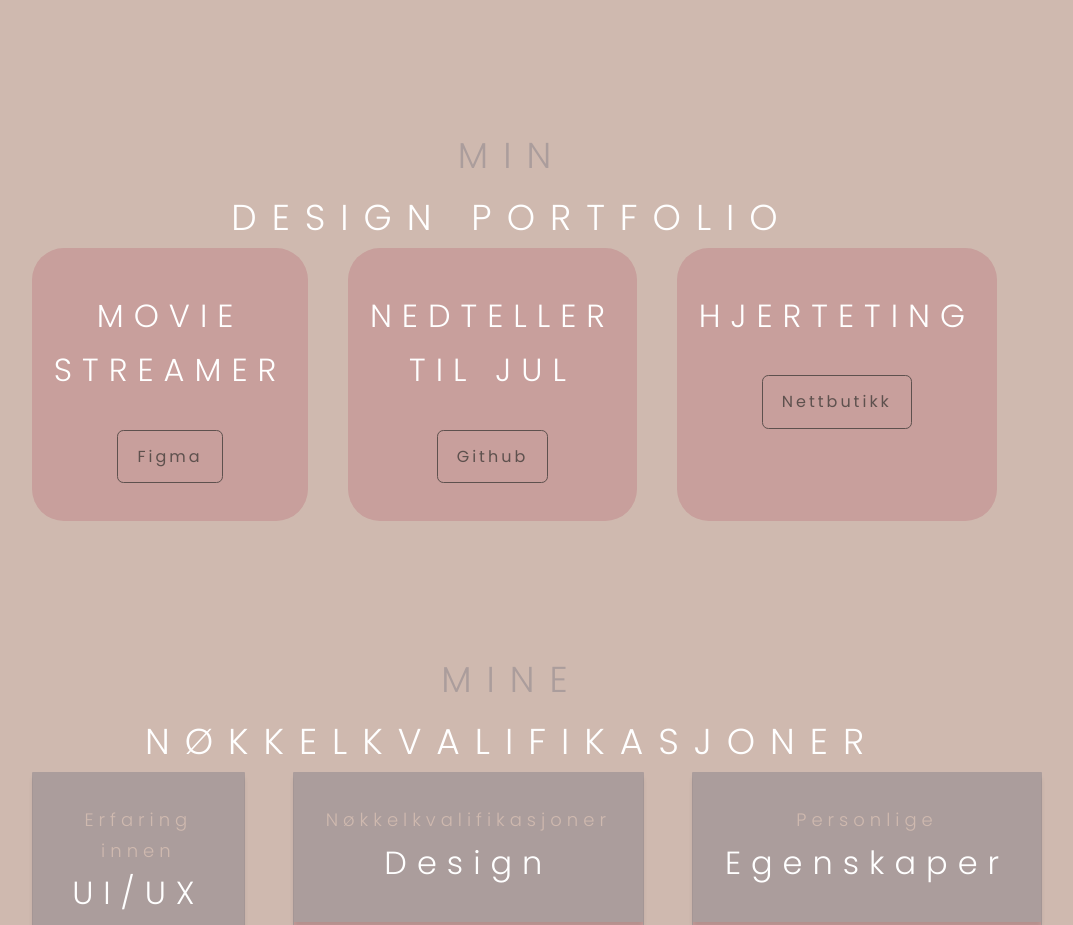
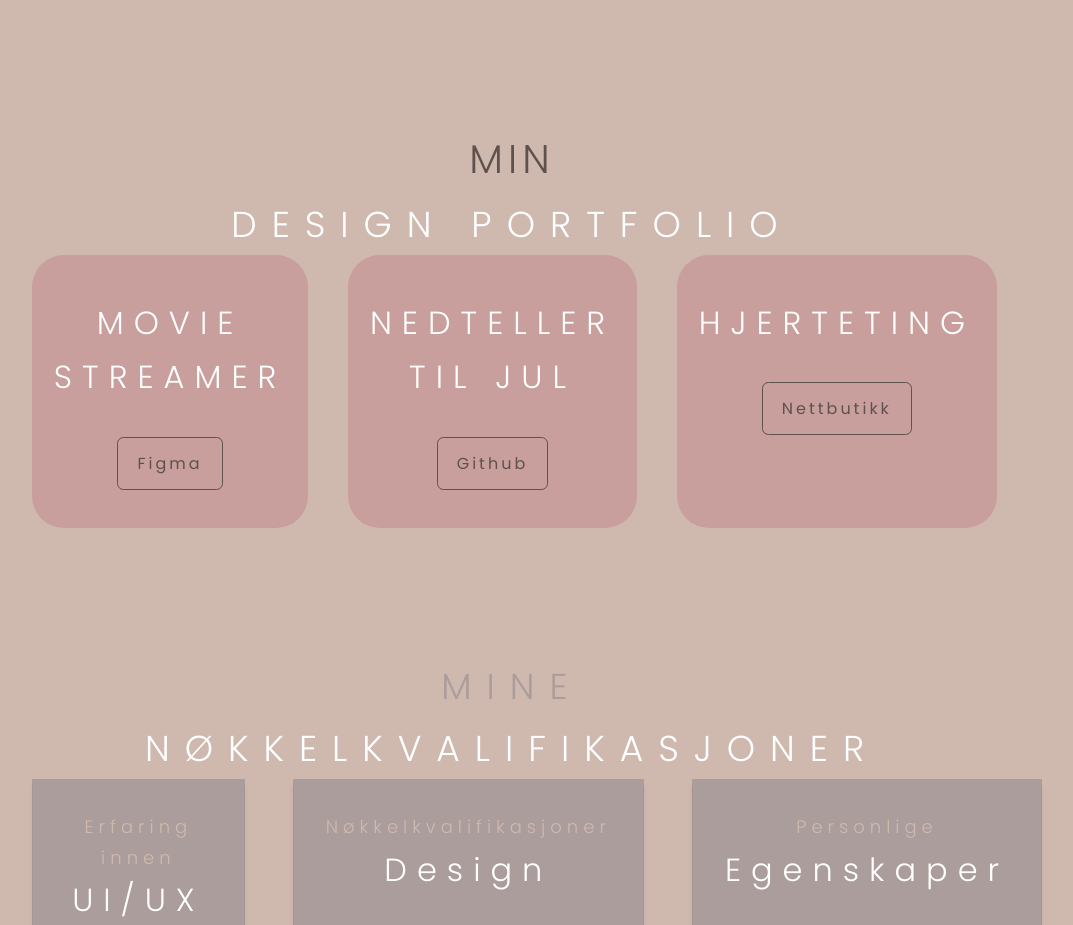
Before and after one commit to Viviann1/praksis-portfolio, a React (Create React App) app: page / in a window 1280 px wide. Shown: the part 3220-4145 px from the top of the page, without its empty margins (128-1201 px from the left). Built offline with nearby package versions, Linux system fonts and the light colour scheme.

Commit message:
adjusted portfolio

```diff
--- a/src/components/portfolio/Portfolio.jsx
+++ b/src/components/portfolio/Portfolio.jsx
@@ -4,7 +4,7 @@ import './portfolio.css'
 const Portfolio = () => {
   return (
     <section id='portfolio'>
-      <h5 className='h5_heading'>Min</h5>
+      <h2>Min</h2>
       <h2 className='h2_heading'>design Portfolio</h2>
 
       <div className='container portfolio__container'>
--- a/src/components/portfolio/portfolio.css
+++ b/src/components/portfolio/portfolio.css
@@ -2,6 +2,7 @@
     display: grid;
     grid-template-columns: repeat(3, 1fr);
     gap: 2.5rem;
+    margin-top: 3rem;
 }
 
 .h5_heading{
```
